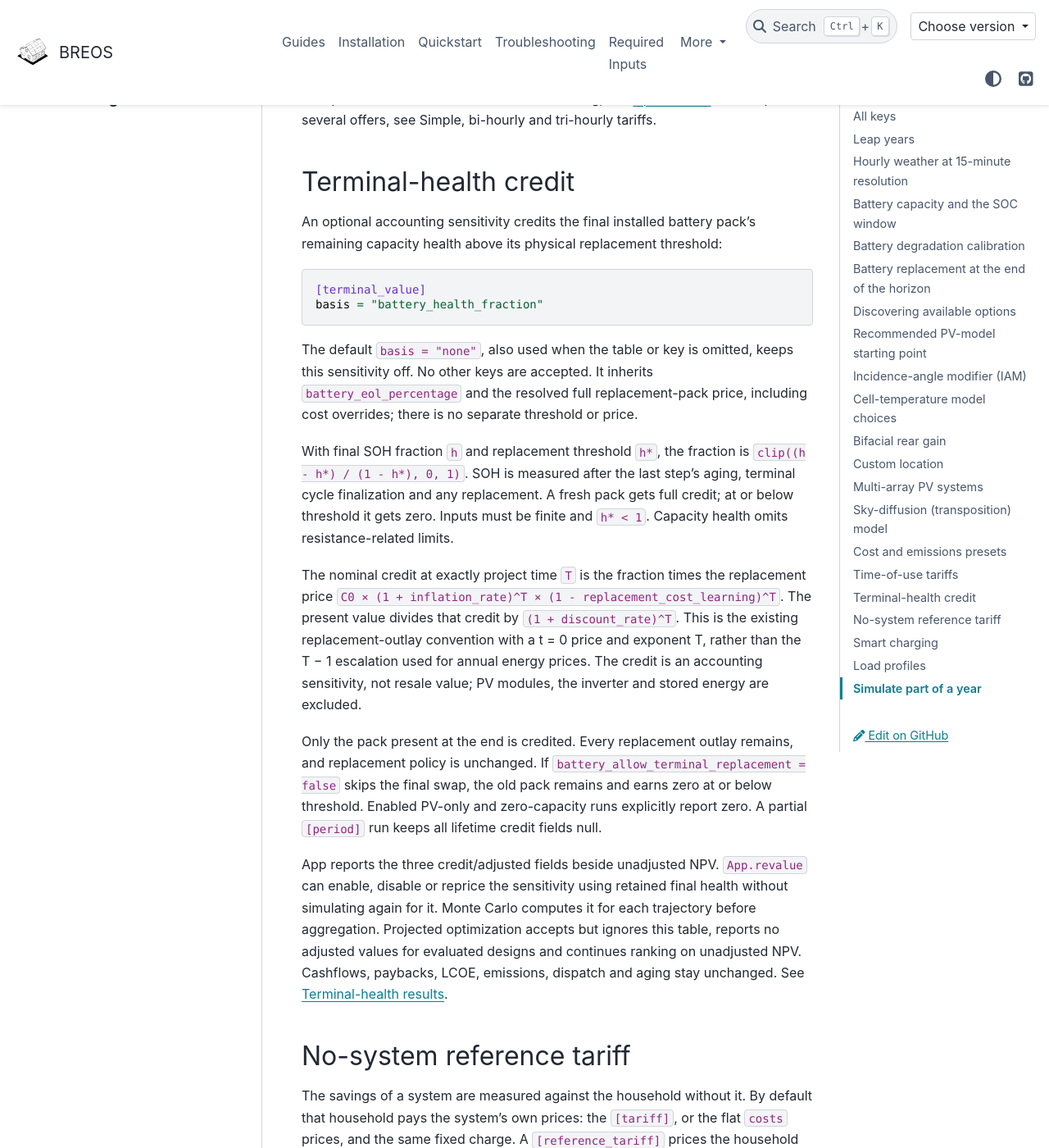
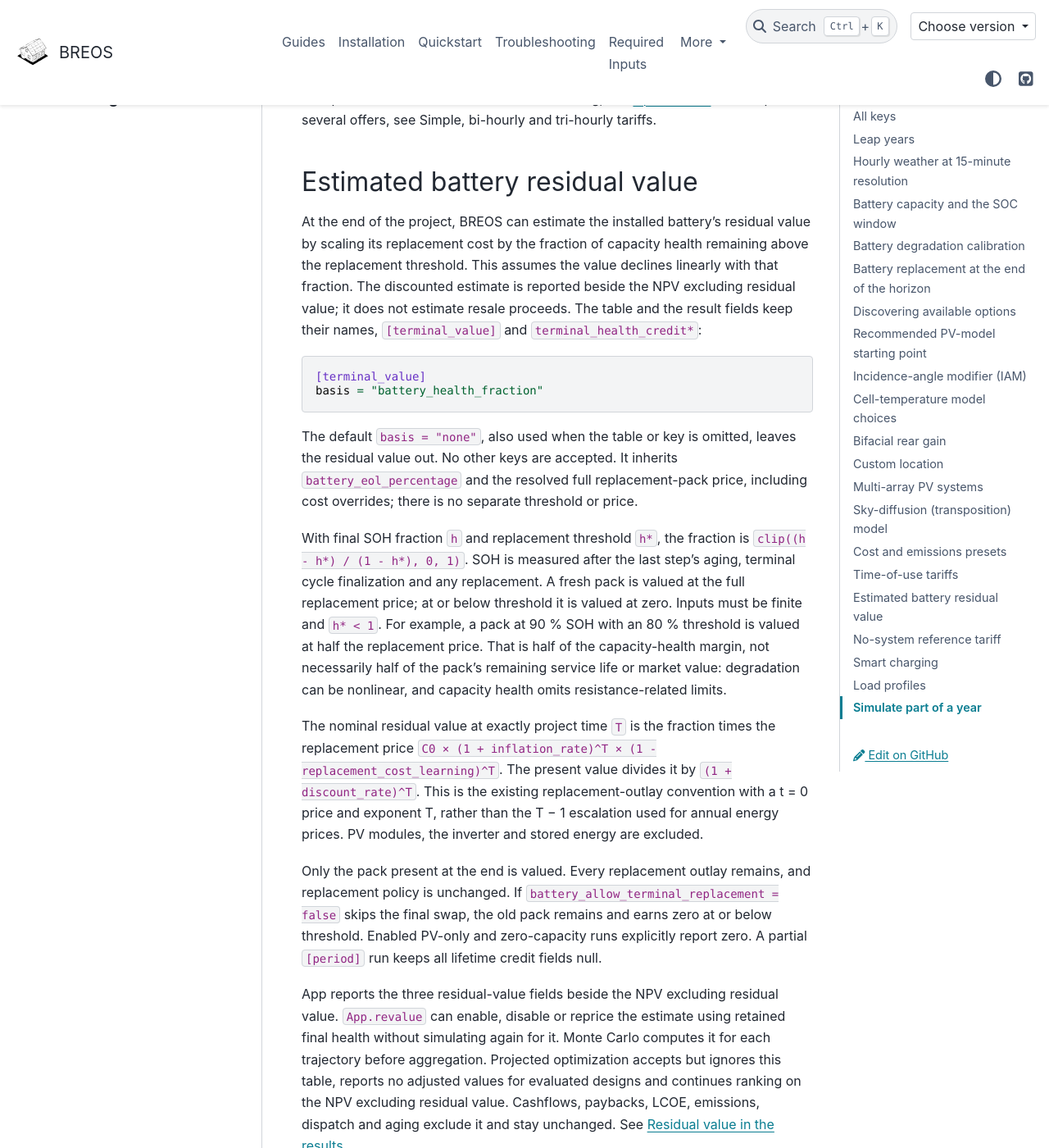
Before and after one commit to Str4vinci/breos, a Sphinx documentation site: the page built from docs/getting-started/configuration.md, in a window 1280 px wide and 1400 px high, scrolled down 12780 px. Shown: the whole window at 82% size. Built offline with Sphinx 7.4.7 and the PyData theme 0.15.4, drawn with Linux system fonts in a browser that asks for light colours; pages that are not in the unit, such as notebooks, are missing from menus; comment, search, counter and statistics services are not loaded.

Commit message:
docs: call the terminal-health credit an estimated battery residual value
The docs, the config reference and the replacement-timing page name the
optional [terminal_value] estimate "estimated battery residual value" and
state its assumption: the replacement price scaled linearly by the
capacity-health margin above the threshold, which need not match remaining
service life or market value. Figures say "NPV excluding residual value"
and "NPV including estimated residual value". Config keys and result
fields keep their names.

````diff
--- a/docs/examples/battery/plot_08_replacement_timing.py
+++ b/docs/examples/battery/plot_08_replacement_timing.py
@@ -10,9 +10,9 @@ and the project ends before it is used. NPV savings then drop by almost the
 price of a pack, for a design that is no worse than its neighbours.
 
 This page shows that drop twice, by moving the horizon and by adding
-modules, and shows how valuing the battery's residual value at the horizon
-removes it. The runs are the quickstart home
-(:doc:`/gallery/getting_started/plot_01_first_home`) with the residual value
+modules, and shows how an estimated battery residual value at the horizon
+smooths it. The runs are the quickstart home
+(:doc:`/gallery/getting_started/plot_01_first_home`) with the estimate
 switched on:
 
 .. literalinclude:: /../configs/examples/quickstart.toml
@@ -24,13 +24,17 @@ switched on:
     [terminal_value]
     basis = "battery_health_fraction"
 
-The residual value is the pack present at the end, valued by its remaining
-health above the end-of-life threshold at the replacement-pack price and
-discounted from the horizon. It is an accounting sensitivity, not a resale
-price. The result keeps the plain ``npv_savings`` and adds the residual value
-as ``terminal_health_credit`` (``terminal_health_credit_npv`` discounted) and
-``npv_savings_terminal_adjusted``, the NPV including it. See
-`Terminal-health credit <../../getting-started/configuration.html#terminal-health-credit>`__
+**Estimated battery residual value.** At the end of the project, BREOS
+optionally estimates the installed battery's residual value by scaling its
+replacement cost by the fraction of capacity health remaining above the
+replacement threshold. This assumes value declines linearly with that
+fraction. The discounted estimate is reported alongside the NPV excluding
+residual value; it does not estimate resale proceeds. Payback and LCOE
+exclude it. The result keeps ``npv_savings`` and adds
+``terminal_health_credit`` (the estimate at the horizon),
+``terminal_health_credit_npv`` (discounted) and
+``npv_savings_terminal_adjusted`` (the NPV including it). See
+`Estimated battery residual value <../../getting-started/configuration.html#estimated-battery-residual-value>`__
 for the formula.
 """
 
@@ -55,13 +59,14 @@ case.stamp()
 # so the yearly energy and degradation are identical up to each horizon.
 
 fig, ax = plt.subplots(figsize=(9, 4.5))
-ax.plot(horizons["projection_years"], horizons["npv_savings"], "o-", color="#EE6677", label="NPV savings")
+ax.plot(horizons["projection_years"], horizons["npv_savings"], "o-", color="#EE6677",
+        label="NPV excluding residual value")  # fmt: skip
 ax.plot(
     horizons["projection_years"],
     horizons["npv_savings_terminal_adjusted"],
     "s-",
     color="#228833",
-    label="NPV savings including the battery's residual value",
+    label="NPV including estimated residual value",
 )
 for years in horizons.loc[horizons["battery_replacements"].diff() > 0, "projection_years"]:
     ax.axvline(years, color="0.6", ls=":")
@@ -86,7 +91,7 @@ for years in jumps:
         f"From {years - 1} to {years} years a replacement enters the project (at "
         f"{after['last_replacement_years']:.2f} years): NPV savings fall from {money(before['npv_savings'], currency)} "
         f"to {money(after['npv_savings'], currency)}, although the longer project earns one more year of savings. "
-        f"The pack ends at {after['battery_soh_end_pct']:.1f} % health, and its residual value, "
+        f"The pack ends at {after['battery_soh_end_pct']:.1f} % health, and its estimated residual value, "
         f"{money(after['terminal_health_credit_npv'], currency)} discounted, keeps the NPV including it rising: "
         f"{money(before['npv_savings_terminal_adjusted'], currency)} to "
         f"{money(after['npv_savings_terminal_adjusted'], currency)}."
@@ -103,9 +108,9 @@ say(*lines)
 
 counts = modules[modules["terminal_replacement"]].set_index("n_modules")
 fig, ax = plt.subplots(figsize=(9, 4.5))
-ax.plot(counts.index, counts["npv_savings"], "o-", color="#EE6677", label="NPV savings")
+ax.plot(counts.index, counts["npv_savings"], "o-", color="#EE6677", label="NPV excluding residual value")
 ax.plot(counts.index, counts["npv_savings_terminal_adjusted"], "s-", color="#228833",
-        label="NPV savings including the battery's residual value")  # fmt: skip
+        label="NPV including estimated residual value")  # fmt: skip
 for count, row in counts.iterrows():
     ax.annotate(
         f"{row['battery_replacements']:.0f} replacement" + ("s" if row["battery_replacements"] != 1 else ""),
@@ -132,12 +137,13 @@ table(
             "pv_kwp": "kWp",
             "replacement_times_years": "Replacements at (years)",
             "battery_soh_end_pct": "Final health (%)",
-            "npv_savings": "NPV savings",
-            "terminal_health_credit_npv": "Residual value (discounted)",
-            "npv_savings_terminal_adjusted": "NPV with residual value",
+            "npv_savings": "NPV excluding residual value",
+            "terminal_health_credit_npv": "Estimated residual value (discounted)",
+            "npv_savings_terminal_adjusted": "NPV including estimated residual value",
         }
     ),
-    **{"NPV savings": ".0f", "Residual value (discounted)": ".0f", "NPV with residual value": ".0f", "kWp": "g"},
+    **{"NPV excluding residual value": ".0f", "Estimated residual value (discounted)": ".0f",
+       "NPV including estimated residual value": ".0f", "kWp": "g"},
 )  # fmt: skip
 
 # %%
@@ -154,7 +160,7 @@ if cliff.any():
         f"{after['last_replacement_years']:.4f} years, about {days:.0f} days before the {horizon}-year horizon. "
         f"NPV savings fall from {money(before['npv_savings'], currency)} to {money(after['npv_savings'], currency)}, "
         f"a drop of {money(before['npv_savings'] - after['npv_savings'], currency)} for one more module. With the "
-        f"residual value, the new pack's {after['battery_soh_end_pct']:.1f} % health is worth "
+        f"estimated residual value, the new pack's {after['battery_soh_end_pct']:.1f} % health is worth "
         f"{money(after['terminal_health_credit_npv'], currency)}, and the NPV including it moves smoothly: "
         f"{money(before['npv_savings_terminal_adjusted'], currency)} to "
         f"{money(after['npv_savings_terminal_adjusted'], currency)}."
@@ -173,7 +179,8 @@ pairs = modules.pivot(index="n_modules", columns="terminal_replacement", values=
 unchanged = (pairs[True] == pairs[False]).all()
 say(
     "Here every design gives the same NPV savings with and without terminal replacement, because no replacement "
-    "falls on the last day: the policy does not remove the drop, and the residual value is the tool for it."
+    "falls on the last day: the policy does not remove the drop; the estimated residual value shows how much "
+    "of it is timing."
     if unchanged
     else "Here the policy changes the result for "
     + ", ".join(f"{count} modules" for count in pairs.index[pairs[True] != pairs[False]])
@@ -184,9 +191,9 @@ say(
 # %%
 # Which number to use
 # -------------------
-# The plain NPV is what the household pays and saves within the horizon,
-# and it stays the headline. Read it with the replacement times next to it: a
-# design that buys a pack in the last months of the project looks worse than
-# it is. The NPV including the residual value is a sensitivity that says how
-# much of that is timing. When designs are ranked by NPV, for example in a
-# sweep, check both.
+# The NPV excluding residual value is what the household pays and saves
+# within the horizon, and it stays the headline. Read it with the replacement
+# times next to it: a design that buys a pack in the last months of the
+# project looks worse than it is. The NPV including the estimated residual
+# value is a sensitivity that says how much of that is timing. When designs
+# are ranked by NPV, for example in a sweep, check both.
--- a/docs/getting-started/configuration.md
+++ b/docs/getting-started/configuration.md
@@ -529,10 +529,15 @@ optimization accepts the same tariff table in its nested config; see
 [Optimization](optimization.md#price-a-design-with-a-time-of-use-tariff).
 To compare several offers, see {doc}`Simple, bi-hourly and tri-hourly tariffs <../gallery/tariffs/plot_09_which_tariff>`.
 
-## Terminal-health credit
+## Estimated battery residual value
 
-An optional accounting sensitivity credits the final installed battery
-pack's remaining capacity health above its physical replacement threshold:
+At the end of the project, BREOS can estimate the installed battery's
+residual value by scaling its replacement cost by the fraction of capacity
+health remaining above the replacement threshold. This assumes the value
+declines linearly with that fraction. The discounted estimate is reported
+beside the NPV excluding residual value; it does not estimate resale
+proceeds. The table and the result fields keep their names,
+`[terminal_value]` and `terminal_health_credit*`:
 
 ```toml
 [terminal_value]
@@ -540,40 +545,43 @@ basis = "battery_health_fraction"
 ```
 
 The default `basis = "none"`, also used when the table or key is omitted,
-keeps this sensitivity off. No other keys are accepted. It inherits
+leaves the residual value out. No other keys are accepted. It inherits
 `battery_eol_percentage` and the resolved full replacement-pack price,
 including cost overrides; there is no separate threshold or price.
 
 With final SOH fraction `h` and replacement threshold `h*`, the fraction is
 `clip((h - h*) / (1 - h*), 0, 1)`. SOH is measured after the last step's
-aging, terminal cycle finalization and any replacement. A fresh pack gets
-full credit; at or below threshold it gets zero. Inputs must be finite and
-`h* < 1`. Capacity health omits resistance-related limits.
+aging, terminal cycle finalization and any replacement. A fresh pack is
+valued at the full replacement price; at or below threshold it is valued at
+zero. Inputs must be finite and `h* < 1`. For example, a pack at 90 % SOH
+with an 80 % threshold is valued at half the replacement price. That is half
+of the capacity-health margin, not necessarily half of the pack's remaining
+service life or market value: degradation can be nonlinear, and capacity
+health omits resistance-related limits.
 
-The nominal credit at exactly project time `T` is the fraction times the
+The nominal residual value at exactly project time `T` is the fraction times the
 replacement price `C0 × (1 + inflation_rate)^T ×
-(1 - replacement_cost_learning)^T`. The present value divides that credit
-by `(1 + discount_rate)^T`. This is the existing replacement-outlay
+(1 - replacement_cost_learning)^T`. The present value divides it by
+`(1 + discount_rate)^T`. This is the existing replacement-outlay
 convention with a t = 0 price and exponent T, rather than the T − 1
-escalation used for annual energy prices. The credit is an accounting
-sensitivity, not resale value; PV modules, the inverter and stored energy
-are excluded.
+escalation used for annual energy prices. PV modules, the inverter and
+stored energy are excluded.
 
-Only the pack present at the end is credited. Every replacement outlay
+Only the pack present at the end is valued. Every replacement outlay
 remains, and replacement policy is unchanged. If
 `battery_allow_terminal_replacement = false` skips the final swap, the old
 pack remains and earns zero at or below threshold. Enabled PV-only and
 zero-capacity runs explicitly report zero. A partial `[period]` run keeps
 all lifetime credit fields null.
 
-App reports the three credit/adjusted fields beside unadjusted NPV.
-`App.revalue` can enable, disable or reprice the sensitivity using retained
+App reports the three residual-value fields beside the NPV excluding
+residual value. `App.revalue` can enable, disable or reprice the estimate using retained
 final health without simulating again for it. Monte Carlo computes it for
 each trajectory before aggregation. Projected optimization accepts but
 ignores this table, reports no adjusted values for evaluated designs and
-continues ranking on unadjusted NPV. Cashflows, paybacks, LCOE, emissions,
-dispatch and aging stay unchanged. See [Terminal-health
-results](interpreting-results.md#terminal-health-credit).
+continues ranking on the NPV excluding residual value. Cashflows, paybacks,
+LCOE, emissions, dispatch and aging exclude it and stay unchanged. See
+[Residual value in the results](interpreting-results.md#estimated-battery-residual-value).
 
 ## No-system reference tariff
 
````
Also changed, not shown: CHANGELOG.md (+4 -4 lines), docs/getting-started/config-reference.md (+2 -2 lines), docs/getting-started/interpreting-results.md (+13 -12 lines), docs/getting-started/optimization.md (+4 -4 lines), 4 other files.
